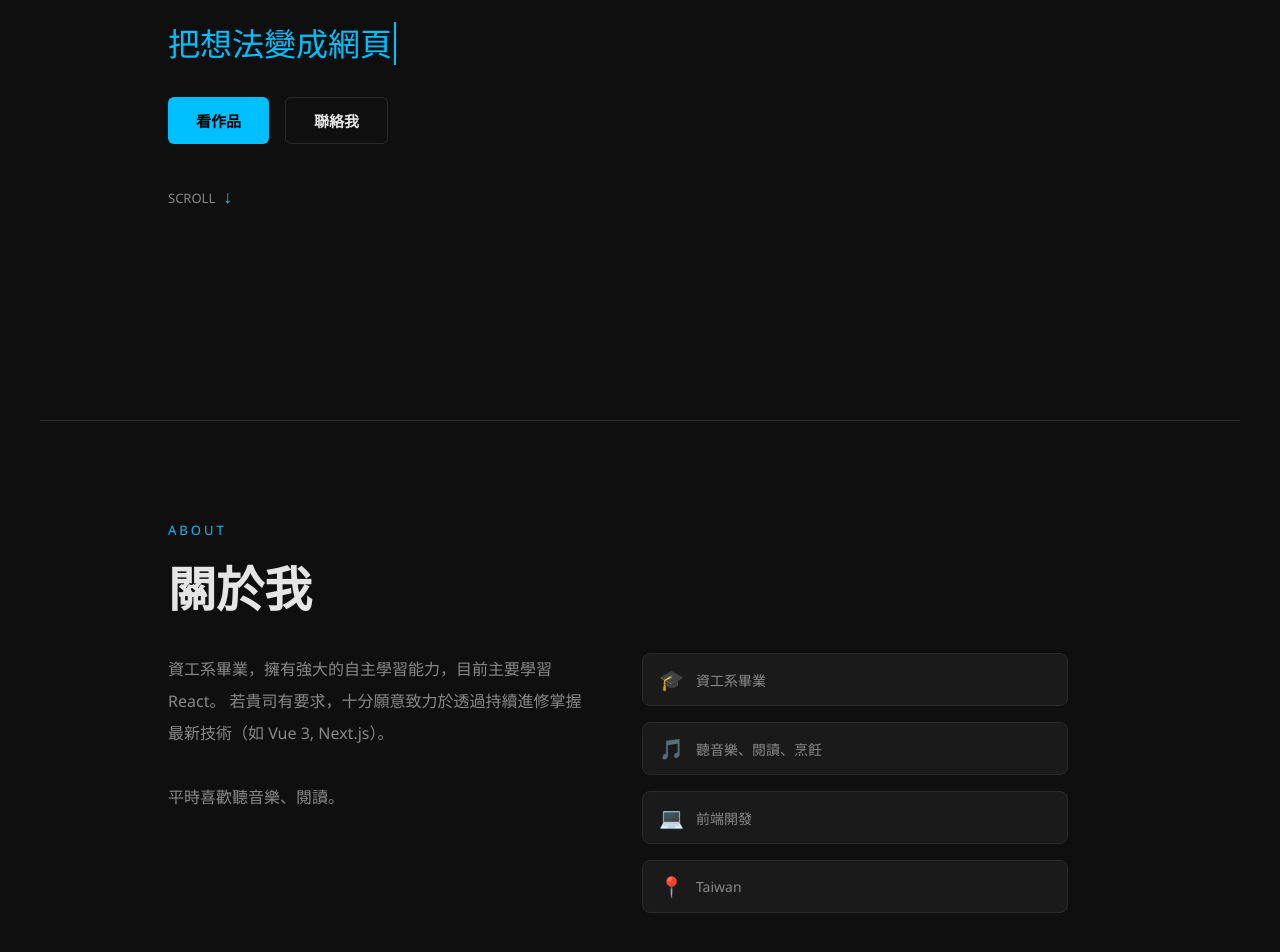
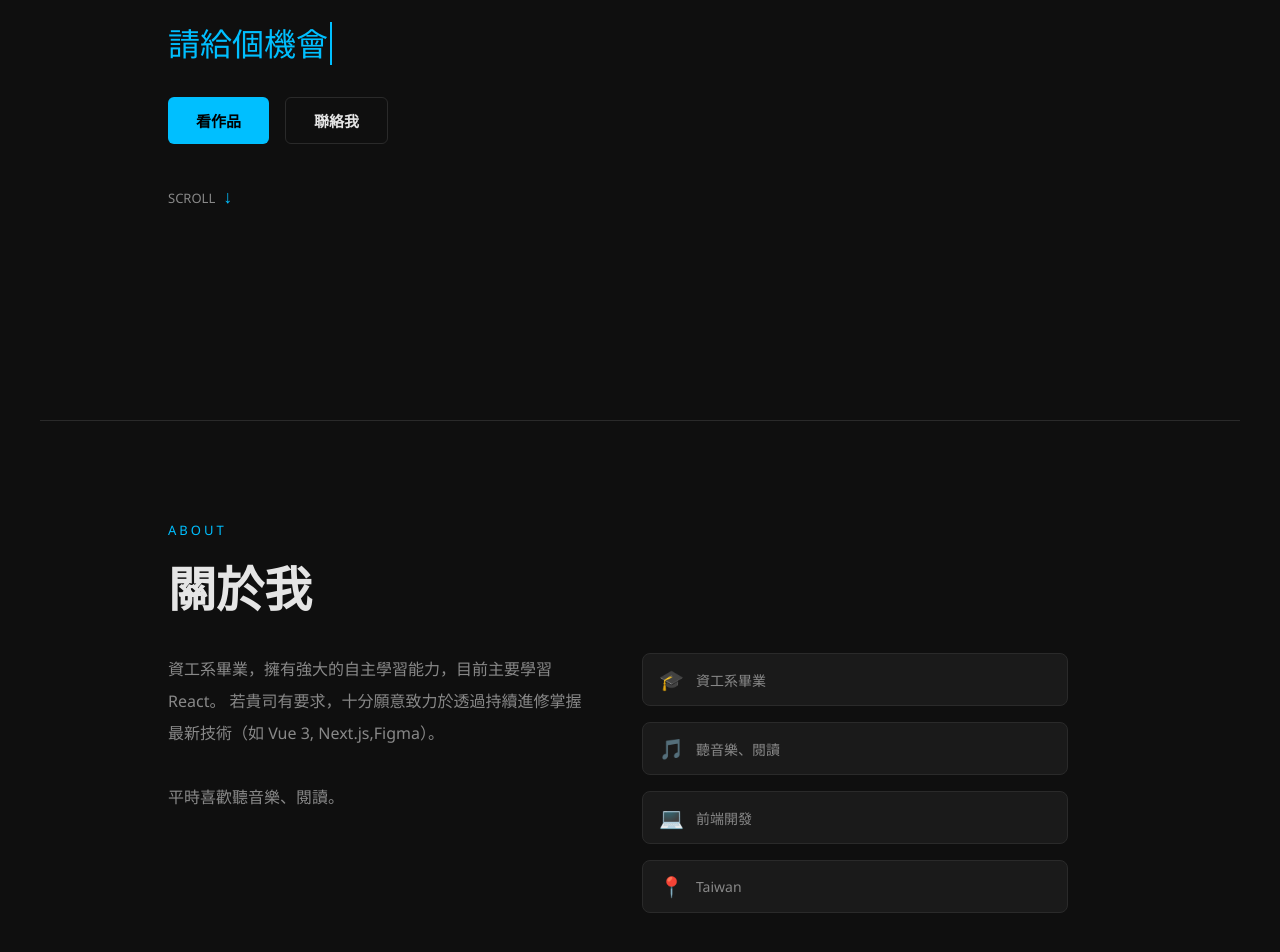
Before and after one commit to Xnerv15step/My-E-Profiles, a React (Vite) app: page / in a window 1280 px wide. Shown: the part 380-1332 px from the top of the page. Built offline with nearby package versions, Linux system fonts and the light colour scheme.

Commit message:
補充訊息

```diff
--- a/src/components/About.jsx
+++ b/src/components/About.jsx
@@ -59,7 +59,7 @@ function FadeSection({ children }) {
  */
 const INFO_ITEMS = [
   ['🎓', '資工系畢業'],
-  ['🎵', '聽音樂、閱讀、烹飪'],
+  ['🎵', '聽音樂、閱讀'],
   ['💻', '前端開發'],
   ['📍', 'Taiwan'],
 ]
@@ -101,7 +101,7 @@ export default function About() {
           {/* 左側：自我介紹文字 */}
           <p style={{ color: sub, lineHeight: 2, fontSize: 16 }}>
             資工系畢業，擁有強大的自主學習能力，目前主要學習 React。
-            若貴司有要求，十分願意致力於透過持續進修掌握最新技術（如 Vue 3, Next.js）。
+            若貴司有要求，十分願意致力於透過持續進修掌握最新技術（如 Vue 3, Next.js,Figma）。
             <br /><br />
             平時喜歡聽音樂、閱讀。
           </p>
--- a/src/components/Hero.jsx
+++ b/src/components/Hero.jsx
@@ -46,7 +46,7 @@ function useTypewriter(words, speed = 80, pause = 1800) {
 }
 
 // ── 欲展示的文字陣列 ──
-const TYPED_WORDS = ['Front-End Developer', '把想法變成網頁', '用程式解決生活中的小麻煩']
+const TYPED_WORDS = ['Front-End Developer','請給個機會']
 
 export default function Hero({ dark }) {
   // 呼叫打字動效 Hook
```
